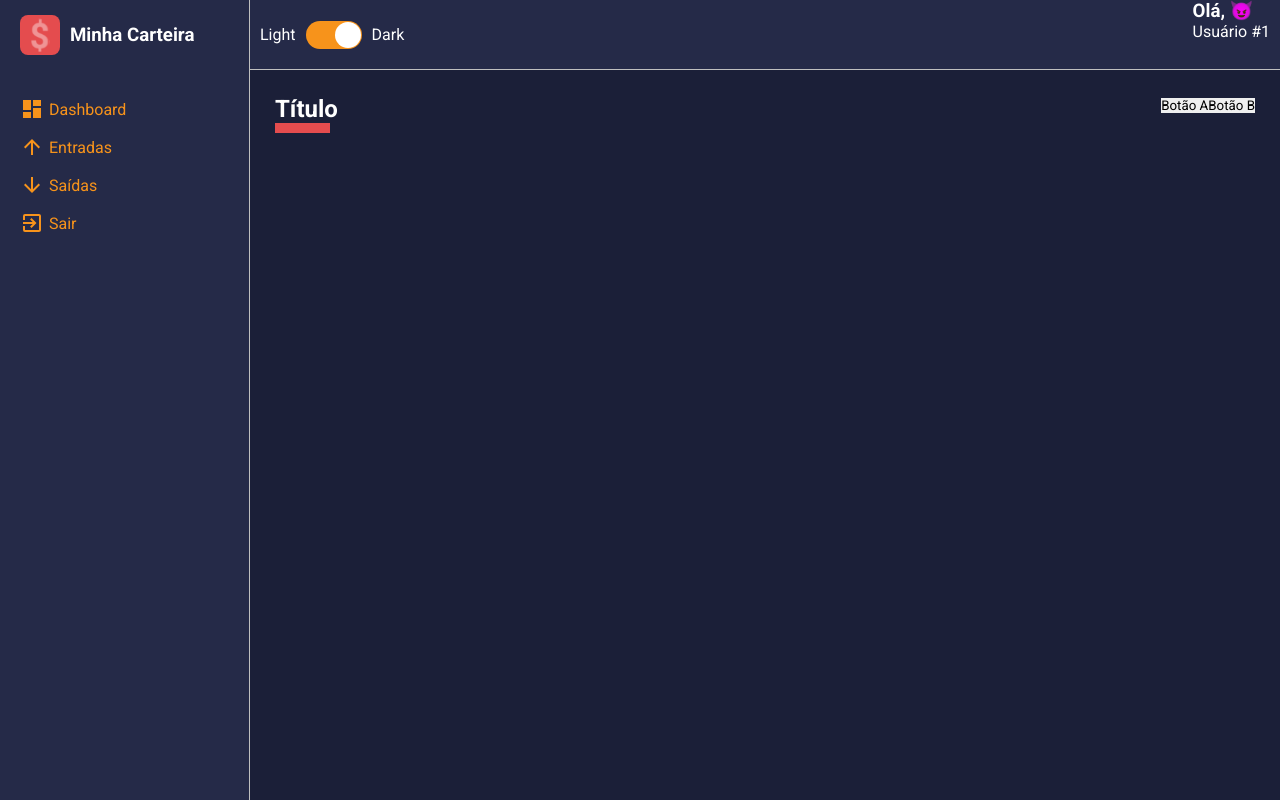
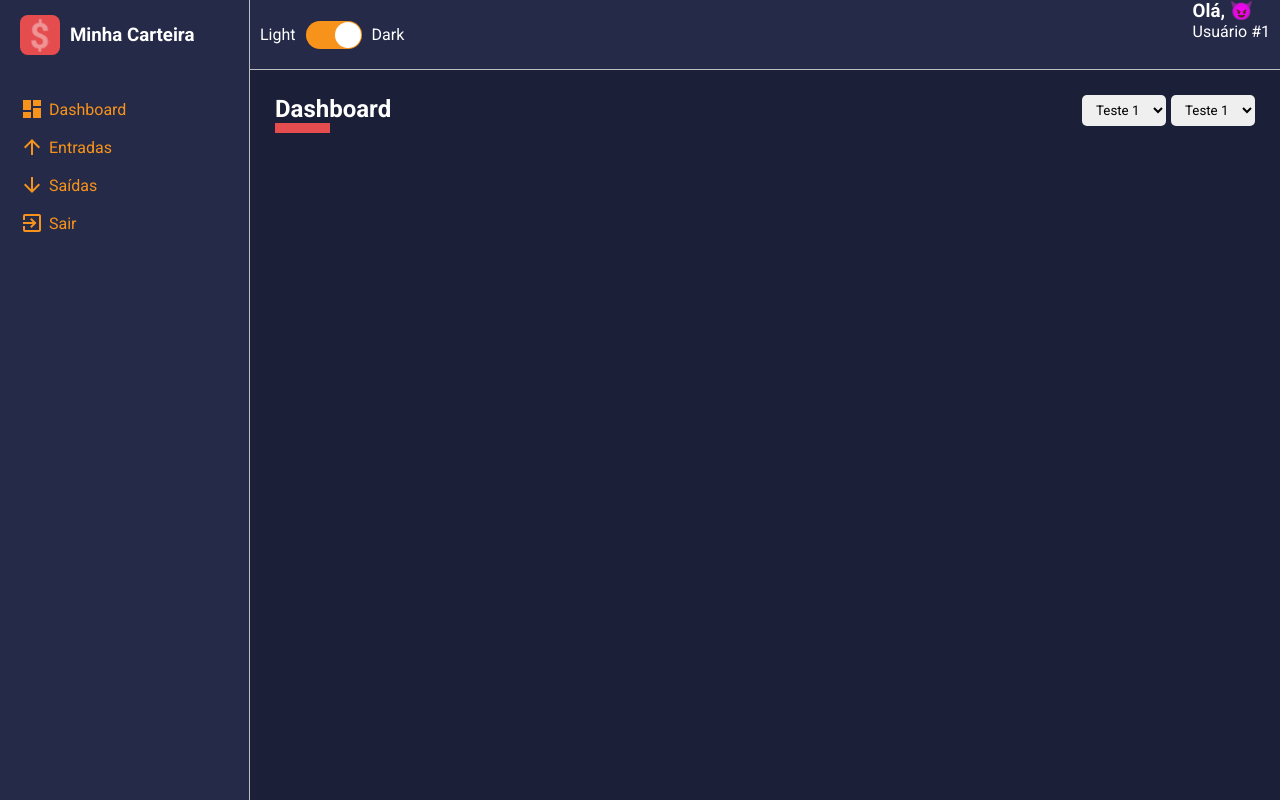
Before and after one commit to EduBergantini/didactic-spoon, a React (Create React App) app: page / in a window 1280 px wide. Built offline with nearby package versions, Linux system fonts and the light colour scheme.

Commit message:
feat: make content header filters, title and line color dynamic

```diff
--- a/src/components/content-header/index.tsx
+++ b/src/components/content-header/index.tsx
@@ -1,13 +1,20 @@
 import React from "react"
 import { ContainerHeaderContainer, FiltersControl, Title } from "./styles";
 
-const ContentHeader: React.FC = () => {
+interface IContentHeaderProps {
+    title: string;
+    lineColor: string;
+    children: React.ReactNode;
+}
+
+const ContentHeader: React.FC<IContentHeaderProps> = ({title, lineColor, children}) => {
+
+
     return (
         <ContainerHeaderContainer>
-            <Title>Título</Title>
+            <Title lineColor={lineColor}>{title}</Title>
             <FiltersControl>
-                <button>Botão A</button>
-                <button>Botão B</button>
+                {children}
             </FiltersControl>
         </ContainerHeaderContainer>
     )
--- a/src/components/content-header/styles.ts
+++ b/src/components/content-header/styles.ts
@@ -5,12 +5,17 @@ export const ContainerHeaderContainer = styled.div`
     display: flex;
     justify-content: space-between;
 `;
-export const Title = styled.h2`
+interface ITitleProps {
+    lineColor: string;
+}
+export const Title = styled.h2<ITitleProps>`
     &::after {
         content: '';
         display: block;
         width: 55px;
-        border-bottom: 10px solid ${props => props.theme.colors.warning};
+        border-bottom: 10px solid ${props => props.lineColor};
     }
 `;
-export const FiltersControl = styled.div``;
+export const FiltersControl = styled.div`
+    display: flex;
+`;
--- /dev/null
+++ b/src/components/select-input/index.tsx
@@ -0,0 +1,23 @@
+import React from "react"
+import { SelectInputContainer } from "./styles";
+
+interface ISelectInputOptionProps {
+    options: {
+        value: string | number;
+        label: string;
+    }[],
+}
+
+const SelectInput: React.FC<ISelectInputOptionProps> = ({options}) => {
+    return (
+        <SelectInputContainer>
+            <select>
+            {
+                options.map(option => (<option value={option.value}>{option.label}</option>))
+            }
+            </select>
+        </SelectInputContainer>
+    )
+};
+
+export default SelectInput;
--- /dev/null
+++ b/src/components/select-input/styles.ts
@@ -0,0 +1,10 @@
+import styled from "styled-components";
+
+export const SelectInputContainer = styled.div`
+
+    > select {
+        padding: 7px 10px;
+        border-radius: 5px;
+        margin-left: 5px;
+    }
+`;
--- a/src/pages/dashboard/index.tsx
+++ b/src/pages/dashboard/index.tsx
@@ -1,11 +1,24 @@
 import React from "react"
 import ContentHeader from "../../components/content-header";
+import SelectInput from "../../components/select-input";
 import { DashboardContainer } from "./styles";
 
 const Dashboard: React.FC = () => {
+    const options = [
+        {value: 1, label: "Teste 1"},
+        {value: 2, label: "Teste 2"},
+        {value: 3, label: "Teste 3"},
+        {value: 4, label: "Teste 4"},
+        {value: 5, label: "Teste 5"},
+        {value: 6, label: "Teste 6"},
+    ];
+
     return (
         <DashboardContainer>
-            <ContentHeader></ContentHeader>
+            <ContentHeader title="Dashboard" lineColor="#e44c4e">
+                <SelectInput options={options}/>
+                <SelectInput options={options}/>
+            </ContentHeader>
         </DashboardContainer>
     );
 };
```
